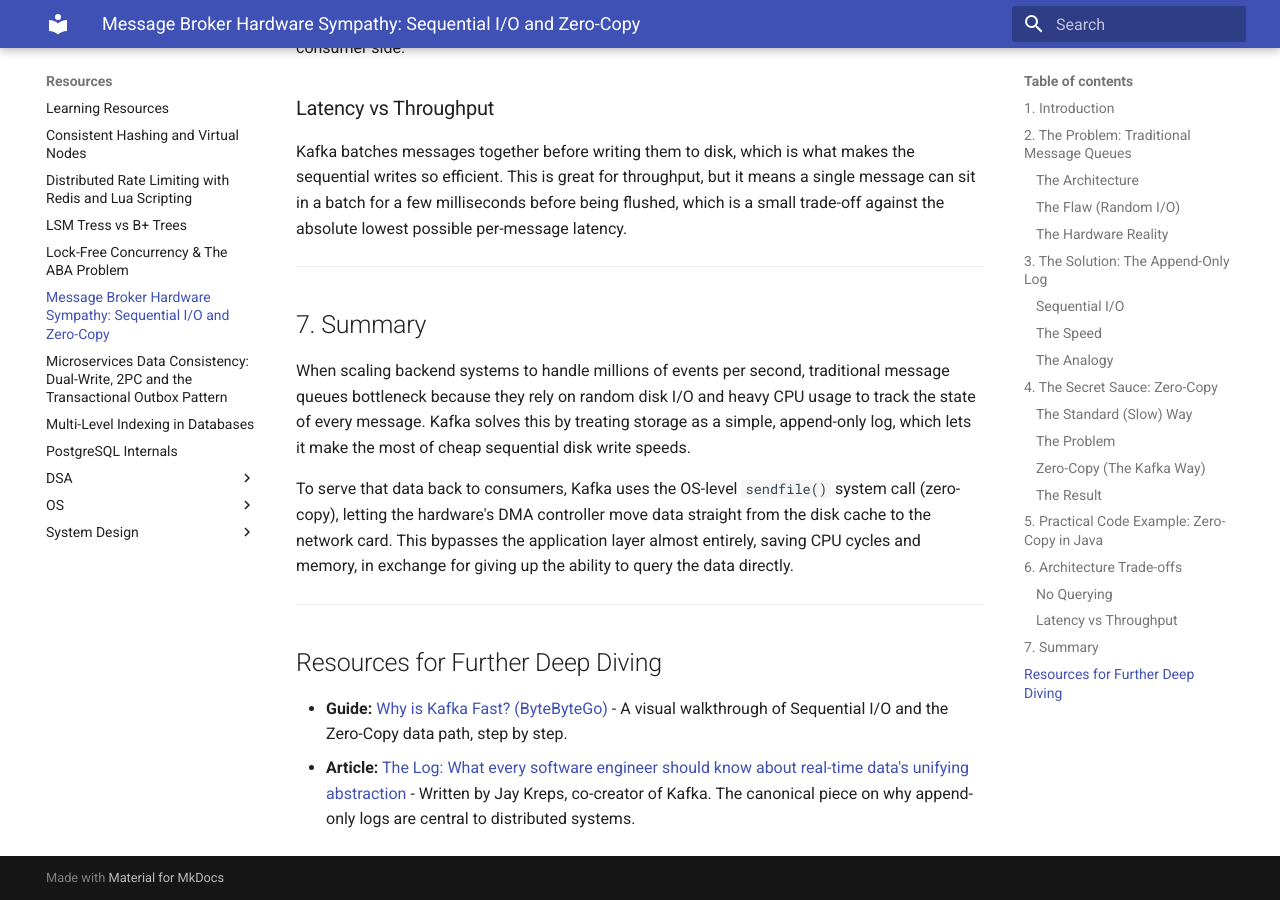
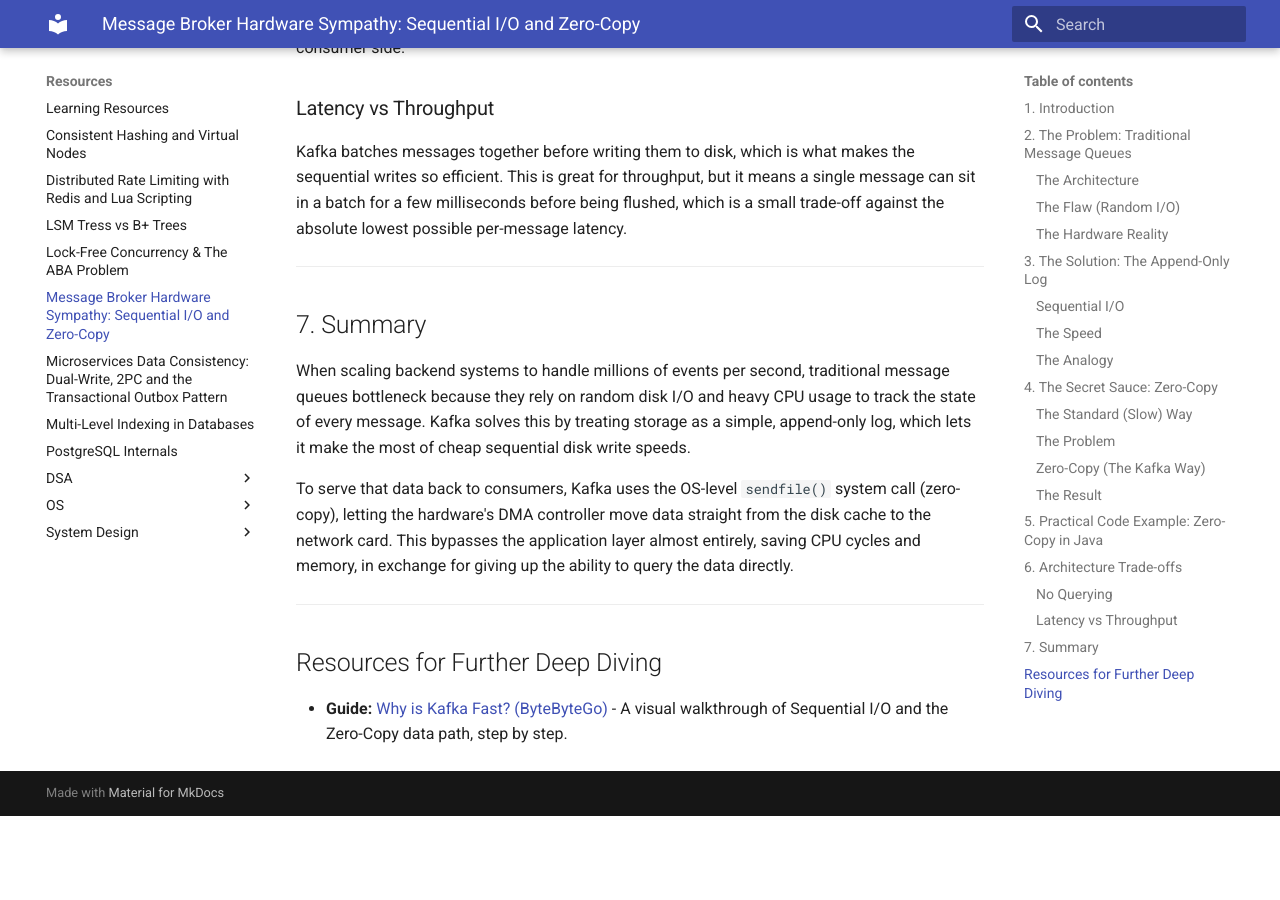
Before and after one commit to ashishpatidar123/resources, an MkDocs documentation site: the page built from docs/Message Broker Hardware Sympathy.md, in a window 1280 px wide and 900 px high, scrolled down 4423 px. Built offline with MkDocs 1.6.1 and Material for MkDocs 9.7.7, drawn with Linux system fonts in a browser that asks for light colours; after the commit the page ends 5239 px from its top, so only the background shows below that.

Commit message:
Remove article reference on real-time data
Removed an article reference about real-time data's unifying abstraction.

```diff
--- a/docs/Message Broker Hardware Sympathy.md
+++ b/docs/Message Broker Hardware Sympathy.md
@@ -149,4 +149,3 @@
 ## Resources for Further Deep Diving
 
 * **Guide:** [Why is Kafka Fast? (ByteByteGo)](https://bytebytego.com/guides/why-is-kafka-fast/) - A visual walkthrough of Sequential I/O and the Zero-Copy data path, step by step.
-* **Article:** [The Log: What every software engineer should know about real-time data's unifying abstraction](https://engineering.linkedin.com/distributed-systems/log-what-every-software-engineer-should-know-about-real-time-datas-unifying) - Written by Jay Kreps, co-creator of Kafka. The canonical piece on why append-only logs are central to distributed systems.
```
